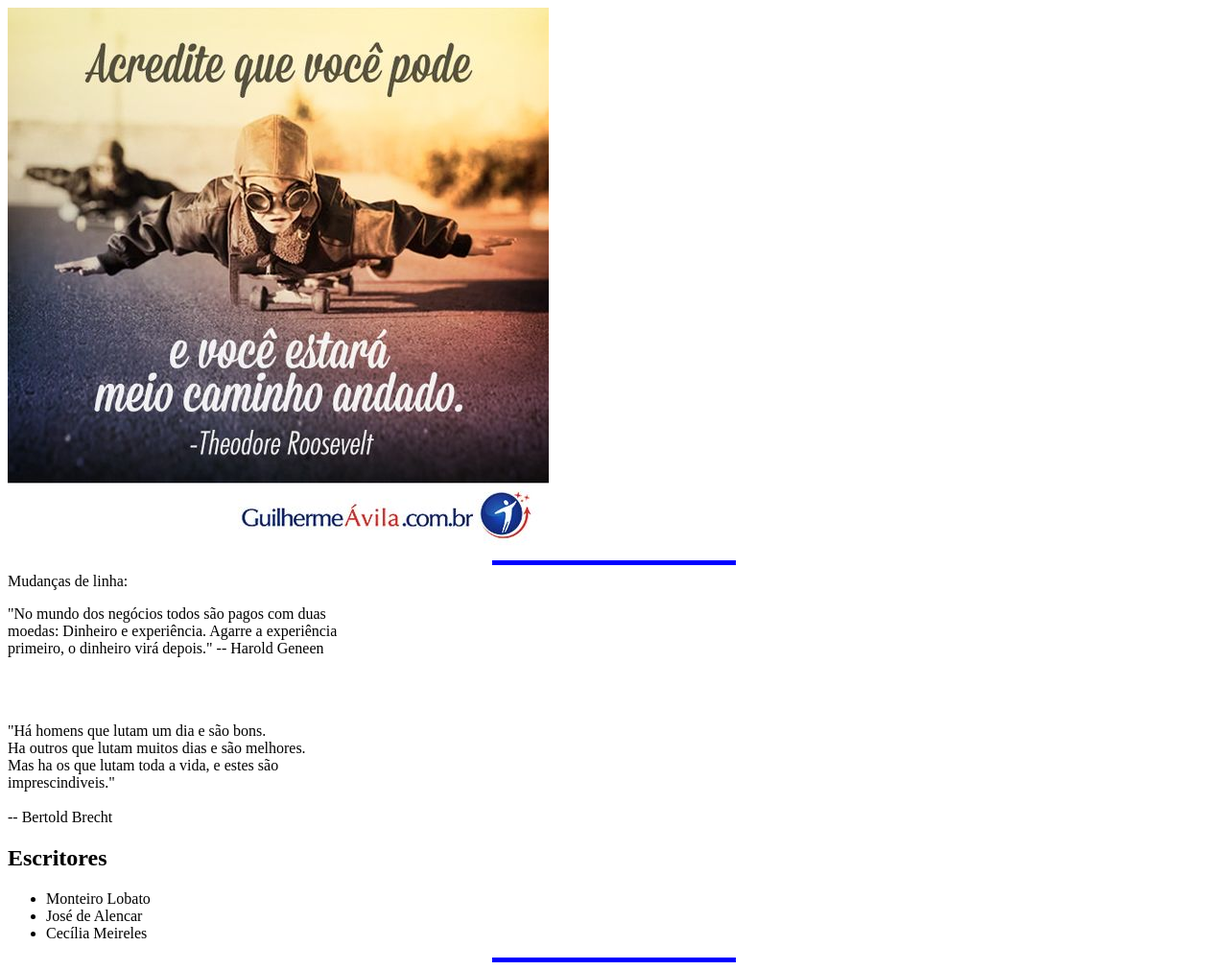
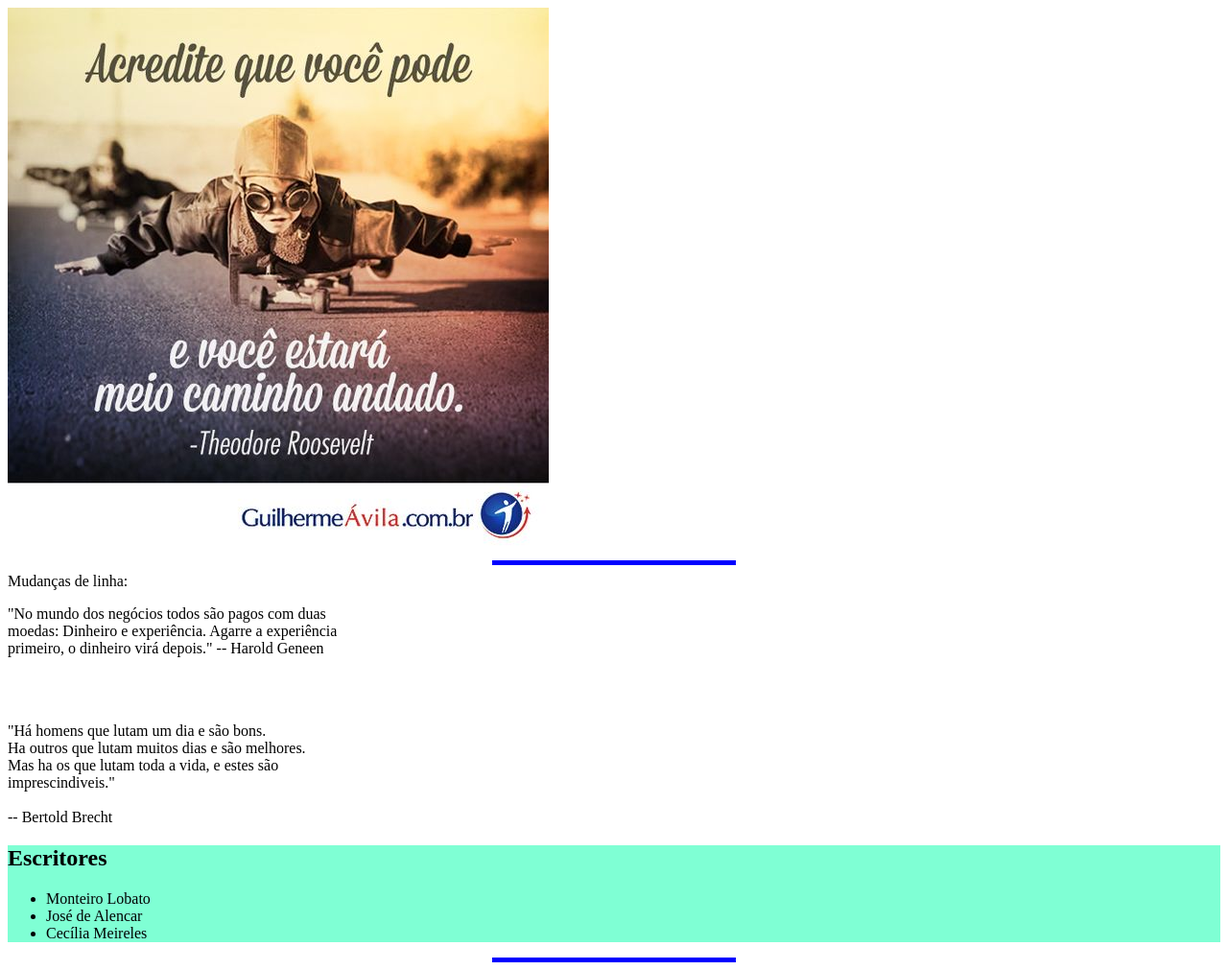
Before and after one commit to ProfEverlea/pensamento-comp, a plain HTML site: page index.html in a window 1280 px wide. Shown: the whole page at 96% size. Drawn offline with Linux system fonts and the light colour scheme.

Commit message:
cor para  a lista

```diff
--- a/index.html
+++ b/index.html
@@ -23,13 +23,14 @@ Ha outros que lutam muitos dias e são melhores.<br>
 Mas ha os que lutam toda a vida, e estes são<br>
 imprescindiveis."<br><br>
 -- Bertold Brecht </p>
+<div class="principal">
 <h2>Escritores</h2>
 <ul>
     <li>Monteiro Lobato</li>
     <li>José de Alencar</li>
     <li>Cecília Meireles</li>
 </ul>
-
+</div>
 </div>
 <hr align ="center" noshade color="blue" size="5" width="20%">
 </body>
--- a/style.css
+++ b/style.css
@@ -7,3 +7,4 @@ h1 { text-align: center; color: #440a2f;
     border: 8px solid black;
     padding: 5px; margin: 3px;
 }
+.principal {background-color: aquamarine;}
```
